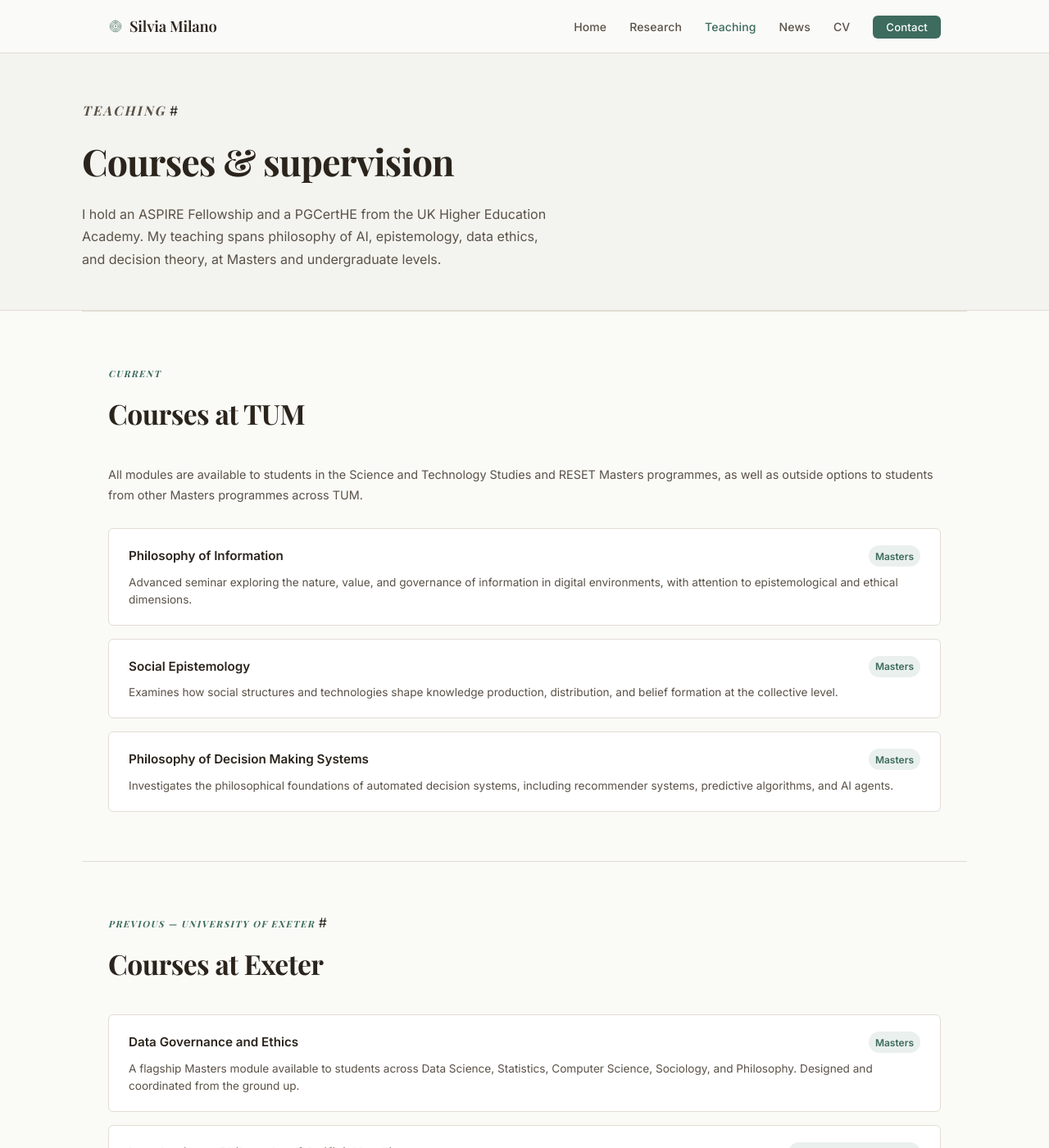
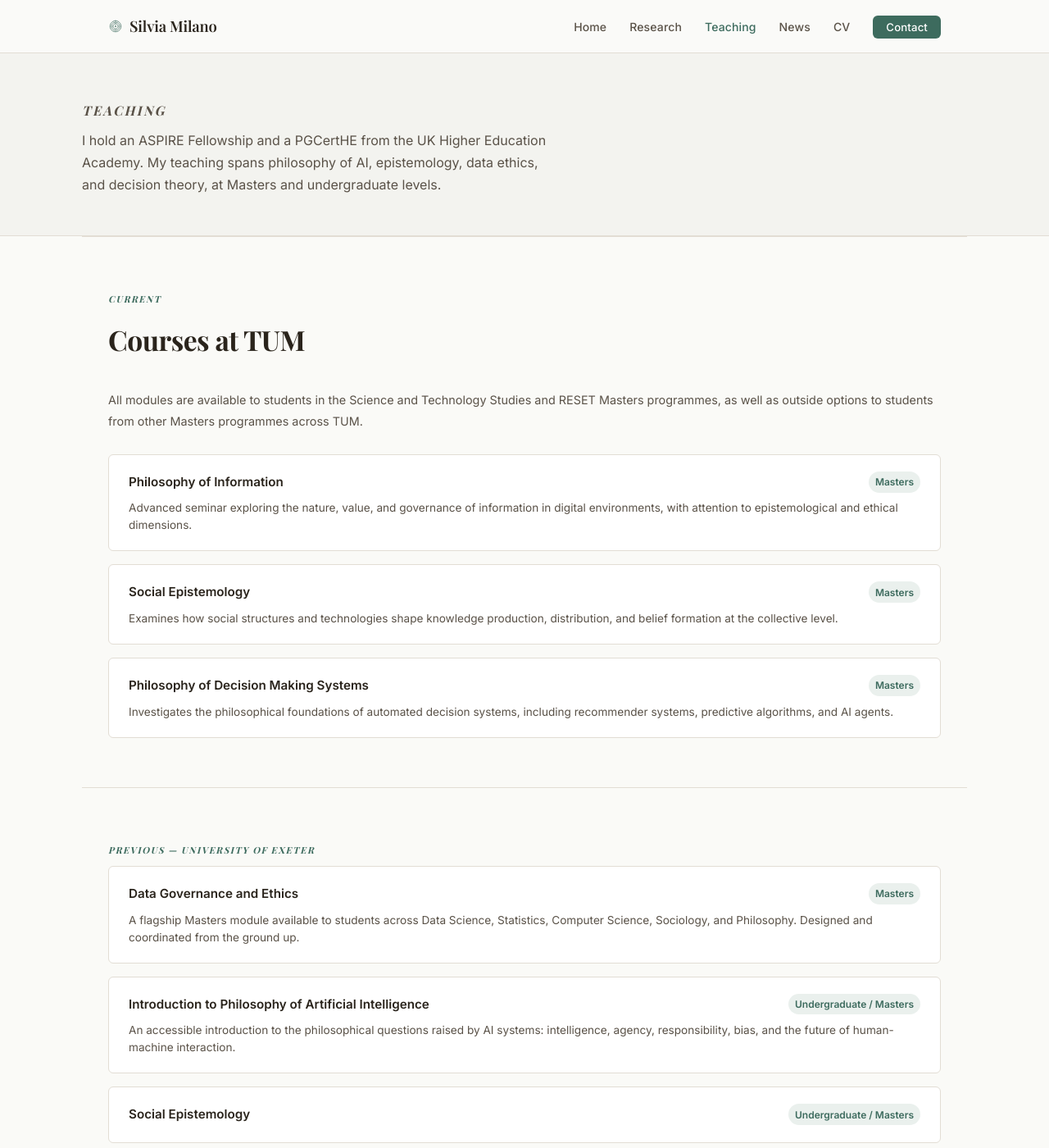
Before and after one commit to capt-c/silvia-milano-website, a Jekyll site: the page built from silvia-milano-site/teaching.html, in a window 1280 px wide and 1400 px high. Shown: the whole window at 82% size. Built offline with Jekyll 4.4.1, drawn with Linux system fonts in a browser that asks for light colours; some web fonts are replaced.

Commit message:
Update teaching.html

```diff
--- a/silvia-milano-site/teaching.html
+++ b/silvia-milano-site/teaching.html
@@ -9,7 +9,7 @@ description: "Teaching by Silvia Milano at TU Munich and previously at the Unive
   <div class="page-header">
     <div class="page-header-inner">
       <p class="section-label">Teaching</p>
-#      <h1>Courses &amp; supervision</h1>
+<!--      <h1>Courses &amp; supervision</h1>  -->
       <p>I hold an ASPIRE Fellowship and a PGCertHE from the UK Higher Education Academy. My teaching spans philosophy of AI, epistemology, data ethics, and decision theory, at Masters and undergraduate levels.</p>
     </div>
   </div>
@@ -43,7 +43,7 @@ description: "Teaching by Silvia Milano at TU Munich and previously at the Unive
   <!-- ── Exeter ── -->
   <section class="section">
     <p class="section-label">Previous — University of Exeter</p>
-#    <h2 class="section-title">Courses at Exeter</h2>
+<!--    <h2 class="section-title">Courses at Exeter</h2>  -->
     <div class="course-grid">
       <div class="course-item">
         <span class="course-name">Data Governance and Ethics</span>
@@ -69,7 +69,7 @@ description: "Teaching by Silvia Milano at TU Munich and previously at the Unive
   <!-- ── Oxford & LMU ── -->
   <section class="section">
     <p class="section-label">Previous — Oxford &amp; LMU Munich</p>
-#    <h2 class="section-title">Other teaching</h2>
+<!--    <h2 class="section-title">Other teaching</h2>  -->
     <div class="course-grid">
       <div class="course-item">
         <span class="course-name">Workshop on Industrial Ethics</span>
```
